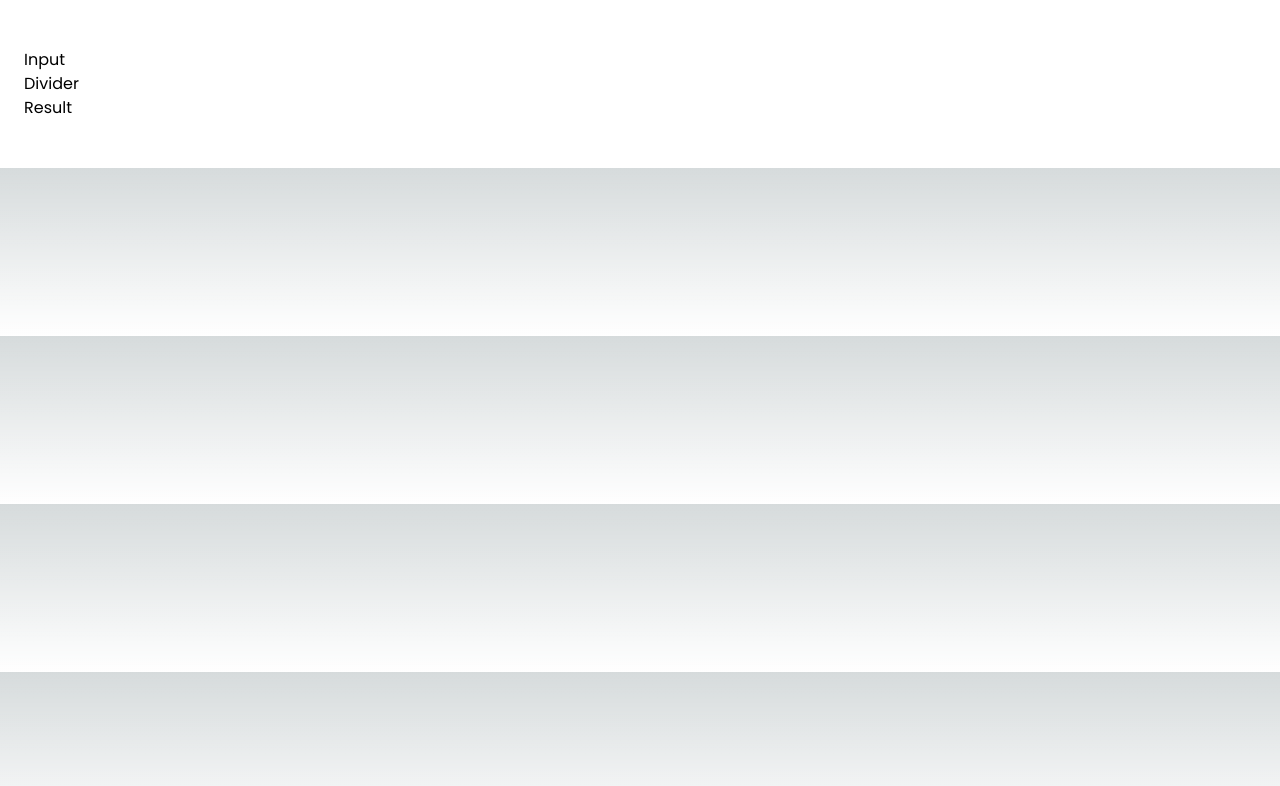
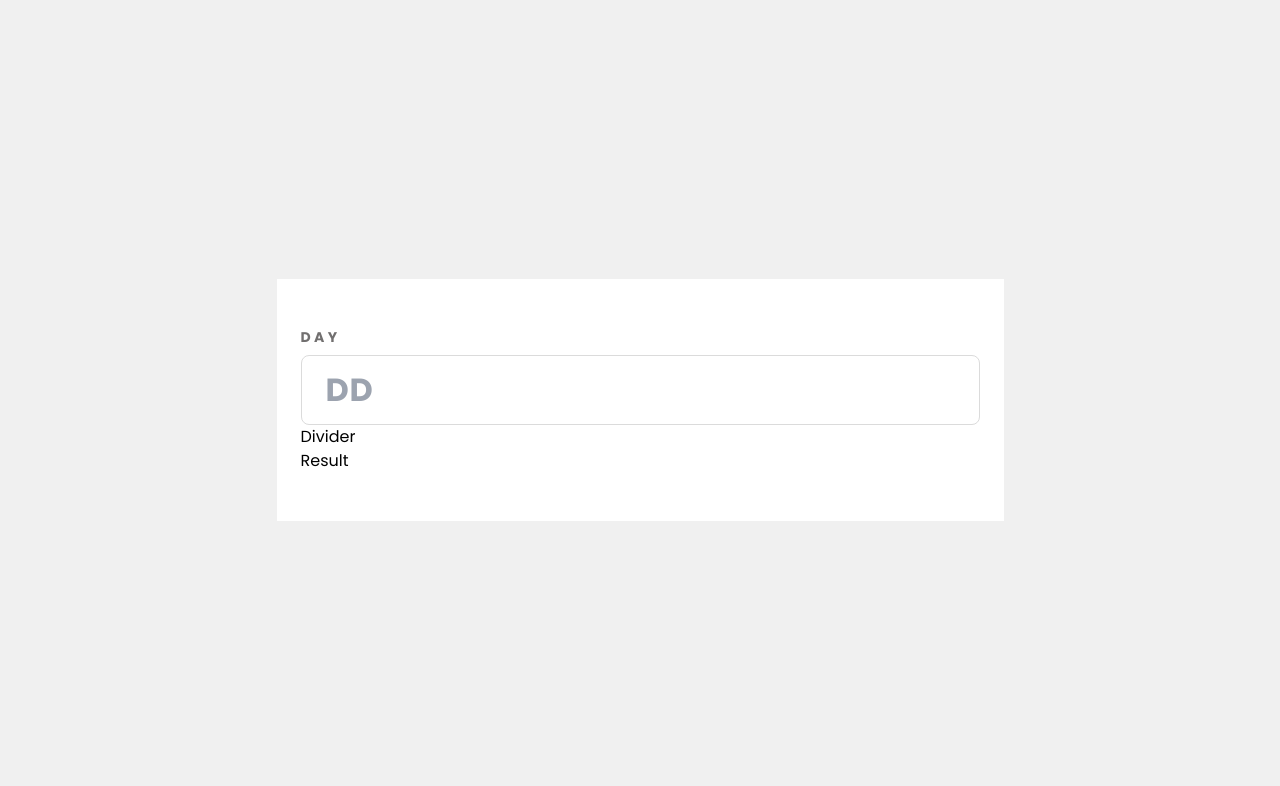
Before and after one commit to Md-Talim/age-caluculator, a Next.js app: page / in a window 1280 px wide. Shown: the top 786 px of the page. Built offline with nearby package versions, Linux system fonts and the light colour scheme.

Commit message:
Create input-field component

```diff
--- a/src/app/globals.css
+++ b/src/app/globals.css
@@ -2,26 +2,16 @@
 @tailwind components;
 @tailwind utilities;
 
-:root {
-  --foreground-rgb: 0, 0, 0;
-  --background-start-rgb: 214, 219, 220;
-  --background-end-rgb: 255, 255, 255;
+body {
+  @apply bg-offWhite h-screen flex items-center justify-center;
 }
 
-@media (prefers-color-scheme: dark) {
-  :root {
-    --foreground-rgb: 255, 255, 255;
-    --background-start-rgb: 0, 0, 0;
-    --background-end-rgb: 0, 0, 0;
-  }
+.result-text {
+  color: var(--off-black, #141414);
+  font-family: Poppins;
+  font-size: 102px;
+  font-style: italic;
+  font-weight: 700;
+  line-height: 115px; /* 112.745% */
+  text-transform: lowercase;
 }
-
-body {
-  color: rgb(var(--foreground-rgb));
-  background: linear-gradient(
-      to bottom,
-      transparent,
-      rgb(var(--background-end-rgb))
-    )
-    rgb(var(--background-start-rgb));
-}
--- a/src/app/page.tsx
+++ b/src/app/page.tsx
@@ -1,7 +1,11 @@
+import InputField from '@/components/InputField';
+
 export default function Home() {
   return (
     <main className="bg-white py-12 px-6">
-      <section>Input</section>
+      <section>
+        <InputField />
+      </section>
       <section>Divider</section>
       <section>Result</section>
     </main>
--- /dev/null
+++ b/src/components/InputField.tsx
@@ -0,0 +1,16 @@
+const InputField = () => {
+  return (
+    <label className="flex flex-col gap-2">
+      <span className="uppercase text-smokeGray text-sm font-bold tracking-[3.36px]">
+        day
+      </span>
+      <input
+        type="number"
+        className="text-smokeGray text-[32px] font-bold leading-9 tracking-[0.64px] px-6 py-4 border border-lightGray rounded-lg"
+        placeholder="DD"
+      />
+    </label>
+  );
+};
+
+export default InputField;
```
